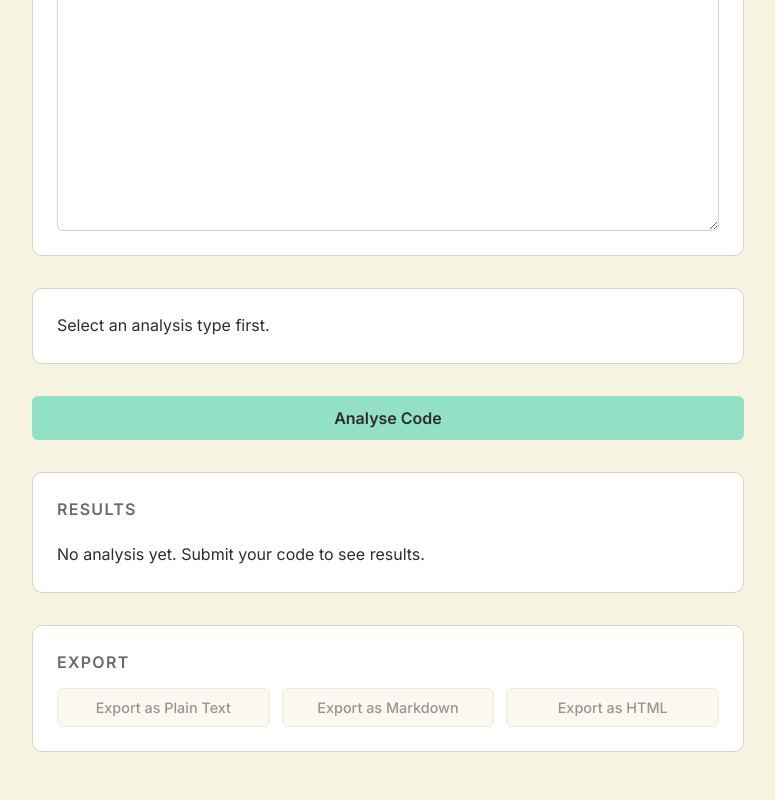
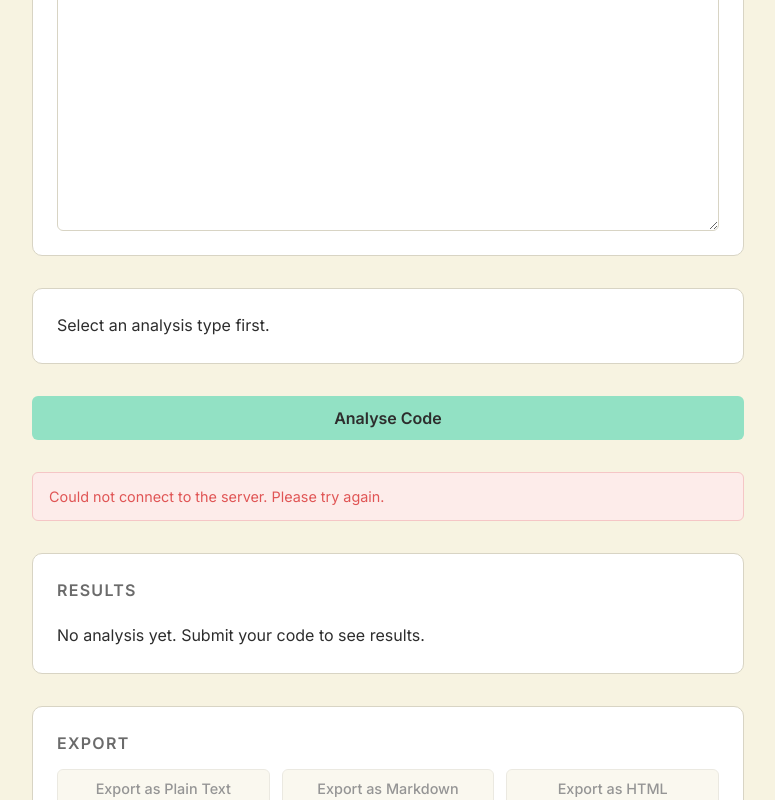
Before and after one commit to Frunze59/code-critic, a React (Vite) app in the folder frontend/: page / in a window 1280 px wide. Both pictures are taken after a click on the button "Analyse Code". Shown: the part 606-1406 px from the top of the page, without its empty margins (252-1027 px from the left). Built offline with nearby package versions, Linux system fonts and the light colour scheme; no server answers.

Commit message:
Show error messages to user and fix validation status codes
Return 400 for validation errors instead of 500.
Display error messages in the UI with styled error component.

```diff
--- a/frontend/src/App.css
+++ b/frontend/src/App.css
@@ -70,6 +70,16 @@
   background-color: var(--mint-dark);
 }
 
+/* Error message */
+.error-message {
+  background: #fdecea;
+  border: 1px solid #f5c6c6;
+  color: var(--error);
+  border-radius: 6px;
+  padding: 12px 16px;
+  font-size: 0.9rem;
+}
+
 /* Results viewer */
 .results-viewer pre {
   background: var(--beige);
--- a/frontend/src/App.tsx
+++ b/frontend/src/App.tsx
@@ -15,9 +15,11 @@ function App() {
   const [parameters, setParameters] = useState<Record<string, string>>({});
   const [result, setResult] = useState<ProcessedOutput | null>(null);
   const [isLoading, setIsLoading] = useState<boolean>(false);
+  const [error, setError] = useState<string | null>(null);
 
   const handleSubmit = async () => {
     setIsLoading(true);
+    setError(null);
     try {
       const apiUrl = import.meta.env.DEV ? 'http://localhost:3001' : '';
       const response = await fetch(`${apiUrl}/api/analyze`, {
@@ -29,10 +31,14 @@ function App() {
           parameters: parameters
         })
       });
-      const data: ProcessedOutput = await response.json();
-      setResult(data);
-    } catch (error) {
-      console.error('Analysis failed:', error);
+      const data = await response.json();
+      if (!response.ok) {
+        setError(data.message || 'Analysis failed');
+        return;
+      }
+      setResult(data as ProcessedOutput);
+    } catch (err) {
+      setError('Could not connect to the server. Please try again.');
     } finally {
       setIsLoading(false);
     }
@@ -50,6 +56,7 @@ function App() {
       <button className="submit-btn" onClick={handleSubmit} disabled={isLoading}>
         {isLoading ? 'Analysing...' : 'Analyse Code'}
       </button>
+      {error && <div className="error-message">{error}</div>}
       <ResultsViewer result={result?.content ?? null} />
       <ExportPanel result={result} isLoading={isLoading} />
     </div>
```
Also changed, not shown: 1 other file (tests, documents, lock files or other folders).
